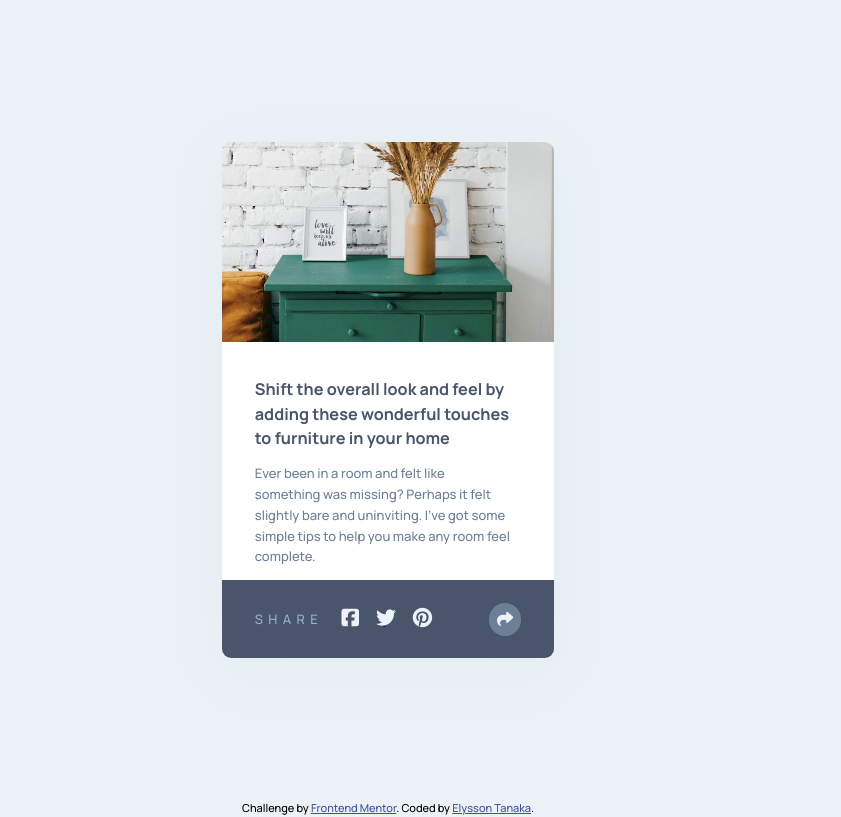
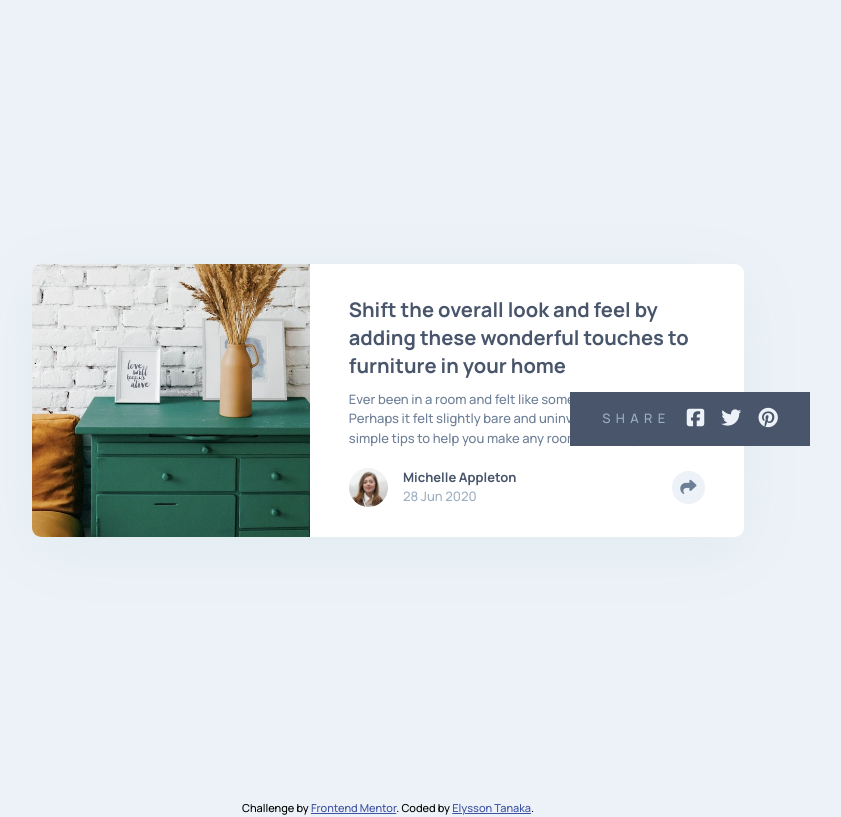
Before and after one commit to elyssontanaka/9_article_preview_component, a plain HTML site: page index.html in a window 1280 px wide. Shown: the whole page, without its empty margins (252-1093 px from the left). Drawn offline with Linux system fonts and the light colour scheme.

Commit message:
app.js file done

```diff
--- a/app.js
+++ b/app.js
@@ -0,0 +1,10 @@
+// VARIABLES
+const share = document.querySelector(".share-container");
+
+function shareFunc() {
+    if (share.style.display === "none") {
+        share.style.display = "flex";
+    } else {
+        share.style.display = "none";
+    }
+}
--- a/css/style.css
+++ b/css/style.css
@@ -117,7 +117,6 @@ body {
     bottom: 0;
     left: 0;
     padding: 0 2.5rem 0 2.5rem;
-    z-index: 1;
 }
 
 .share-text {
@@ -125,7 +124,7 @@ body {
     color: var(--grayish-blue);
 }
 
-.sm-container a i{
+.sm-container a i {
     color: var(--light-grayish-blue);
 }
 
@@ -159,3 +158,76 @@ body {
 .attribution a {
     color: hsl(228, 45%, 44%);
 }
+
+/* DESKTOP */
+@media (min-width: 960px) {
+    .card-container {
+        display: flex;
+        max-width: 54.7rem;
+        height: 21rem;
+        overflow: visible;
+    }
+
+    .card-picture {
+        width: 39%;
+        height: auto;
+        object-fit: cover;
+        object-position: top 0 left 0;
+        border-top-left-radius: .7rem;
+        border-bottom-left-radius: .7rem;
+    }
+
+    .card-info {
+        width: 61%;
+        padding: 2.5rem 3rem 0 3rem;
+        position: relative;
+    }
+
+    .card-title {
+        font-size: 1.55rem;
+        font-weight: 700;
+        line-height: 1.4;
+        color: var(--very-dark-grayish-blue);
+    }
+
+    .card-text {
+        color: var(--desaturated-dark-blue);
+        padding: .7rem .7rem 1.5rem 0;
+        line-height: 1.5;
+    }
+
+    .bottom-container {
+        display: flex;
+        justify-content: space-between;
+        align-items: center;
+        padding-bottom: 0;
+    }
+
+    .author-box {
+        position: relative;
+        right: 5.4rem;
+    }
+
+    .share-container {
+        width: 18.5rem;
+        height: 4.1rem;
+        bottom: 7rem;
+        left: 20rem;
+        display: flex;
+    }
+
+    .share-icon-2 {
+        display: none;
+    }
+
+    .sm-container{
+        width: 7rem;
+        display: flex;
+        justify-content: space-between;
+    }
+
+    .fa-brands {
+        padding: 0 0 0 0;
+        right: 0;
+    }
+}
--- a/index.html
+++ b/index.html
@@ -31,7 +31,7 @@
             <p class="author-name">Michelle Appleton</p>
             <p class="date">28 Jun 2020</p>
           </div>
-          <a class="share-icon">
+          <a class="share-icon" onclick="shareFunc()">
             <i class="fa fa-solid fa-share fa-lg"></i>
           </a>
         </div>
@@ -45,7 +45,7 @@
             <a href="#"><i class="fa fa-brands fa-pinterest"></i>
             </a>
           </div>
-          <a class="share-icon-2">
+          <a class="share-icon-2" onclick="shareFunc()">
             <i class="fa fa-solid fa-share fa-lg"></i>
           </a>
         </div>
```
